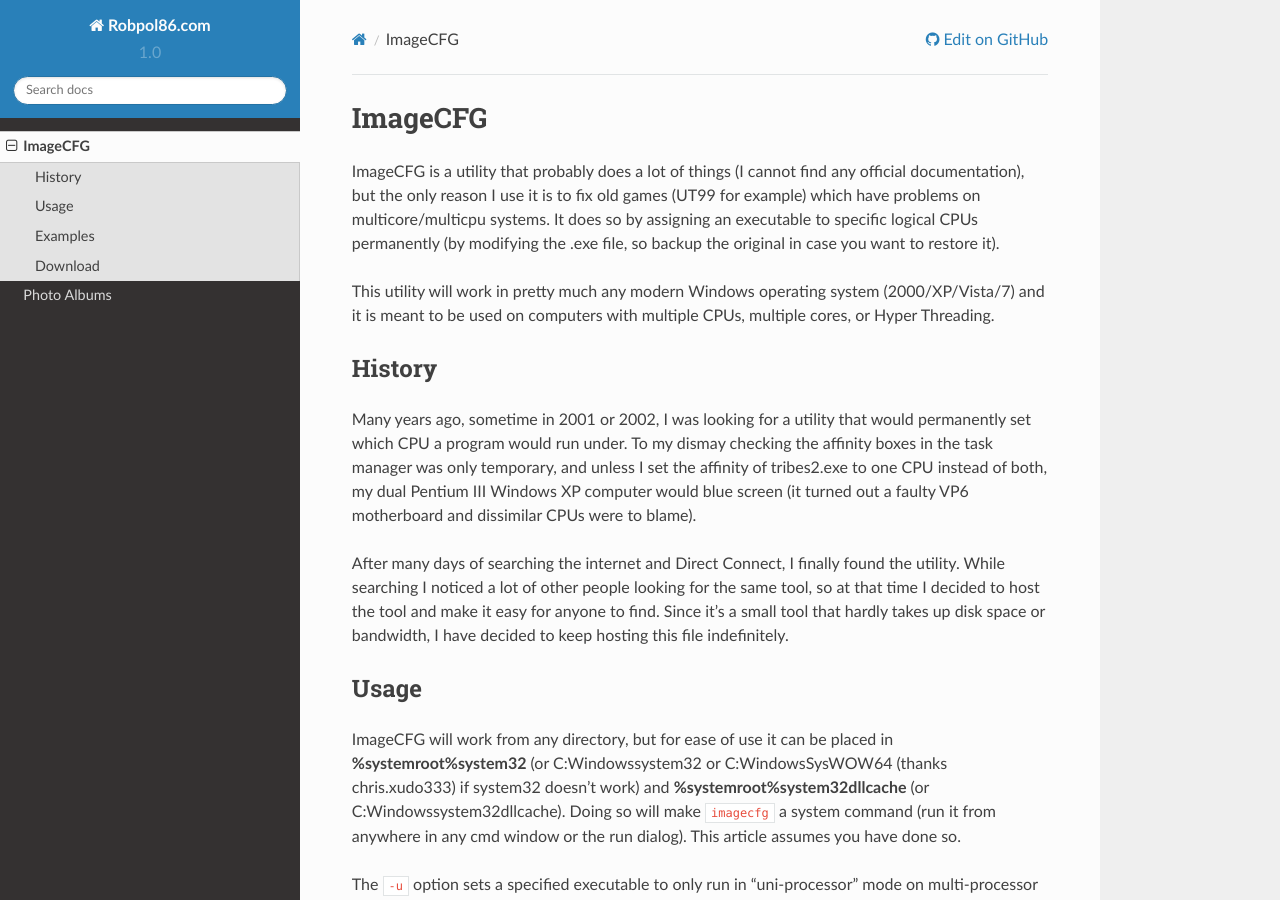
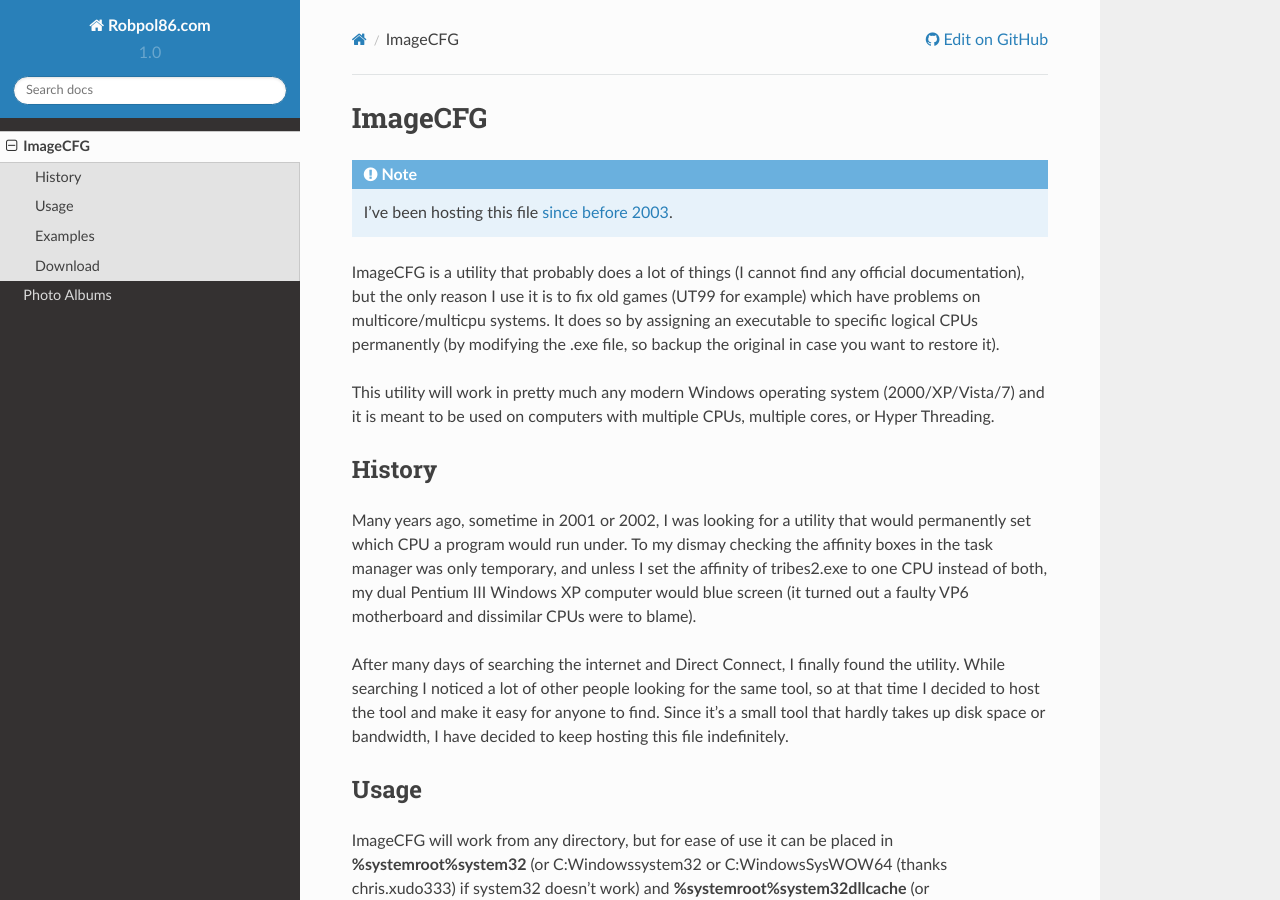
Before and after one commit to selfcov/robpol86.com, a Sphinx documentation site: the page built from docs/imagecfg.rst, in a window 1280 px wide and 900 px high. Built offline with Sphinx 7.4.7 and the Read the Docs theme 2.0.0, drawn with Linux system fonts in a browser that asks for light colours.

Commit message:
Note about ImageCFG

```diff
--- a/docs/conf.py
+++ b/docs/conf.py
@@ -10,6 +10,7 @@ sys.path.append(os.path.abspath('sphinx_ext'))
 author = 'Robpol86'
 extensions = ['imgur']
 master_doc = 'index'
+nitpicky = True
 project = 'Robpol86.com'
 release = '1.0'
 version = release
--- a/docs/imagecfg.rst
+++ b/docs/imagecfg.rst
@@ -3,6 +3,12 @@
 ========
 ImageCFG
 ========
+
+.. note::
+
+    I've been hosting this file
+    `since before 2003 <https://web.archive.org/web/20031203173758fw_/http://www.robpol86.com/tutorials/imagecfg.php>`_.
+
 
 ImageCFG is a utility that probably does a lot of things (I cannot find any official documentation), but the only reason
 I use it is to fix old games (UT99 for example) which have problems on multicore/multicpu systems. It does so by
```
